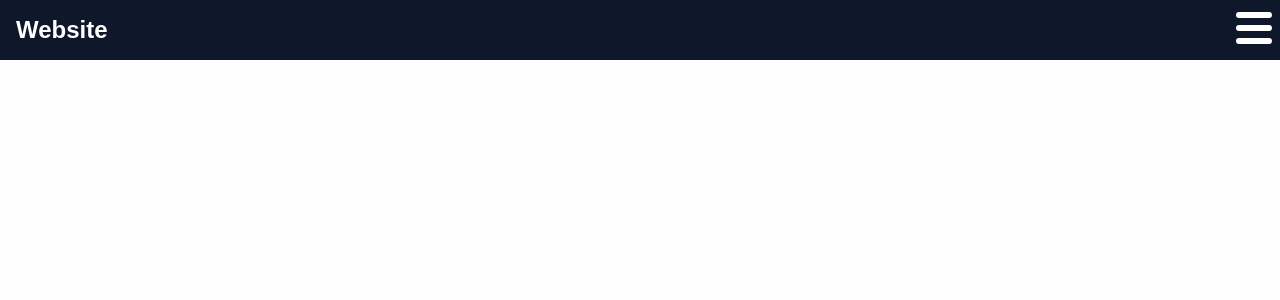
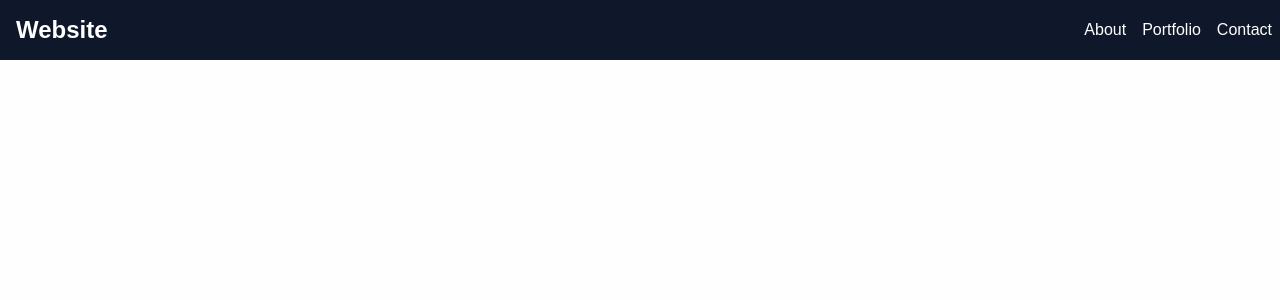
Before and after one commit to tigerkaplan/HusniyeErparunWebPortfolio, a React (Vite) app: page / in a window 1280 px wide. Before the commit this address had no page. Shown: the top 300 px of the page. Built offline with nearby package versions, Linux system fonts and the light colour scheme.

Commit message:
Media css updated

```diff
--- a/src/components/Header/Navbar.css
+++ b/src/components/Header/Navbar.css
@@ -32,14 +32,14 @@ nav ul li a {
   margin: 0.5rem;
   border-radius: 0.5rem;
 }
-nav ul li a:not(:active): hover {
+nav ul li a:not(:active):hover {
   background-color: #172554;
 }
 
 /* Mobile css */
 
 nav .menu {
-  display: flex;
+  display: none;
   position: absolute;
   top: 0.75rem;
   right: 0.5rem;
@@ -91,6 +91,6 @@ nav .menu span {
 
 @media (min-width: 768px) {
   nav ul {
-    display: none;
+    display: flex;
   }
 }
```
